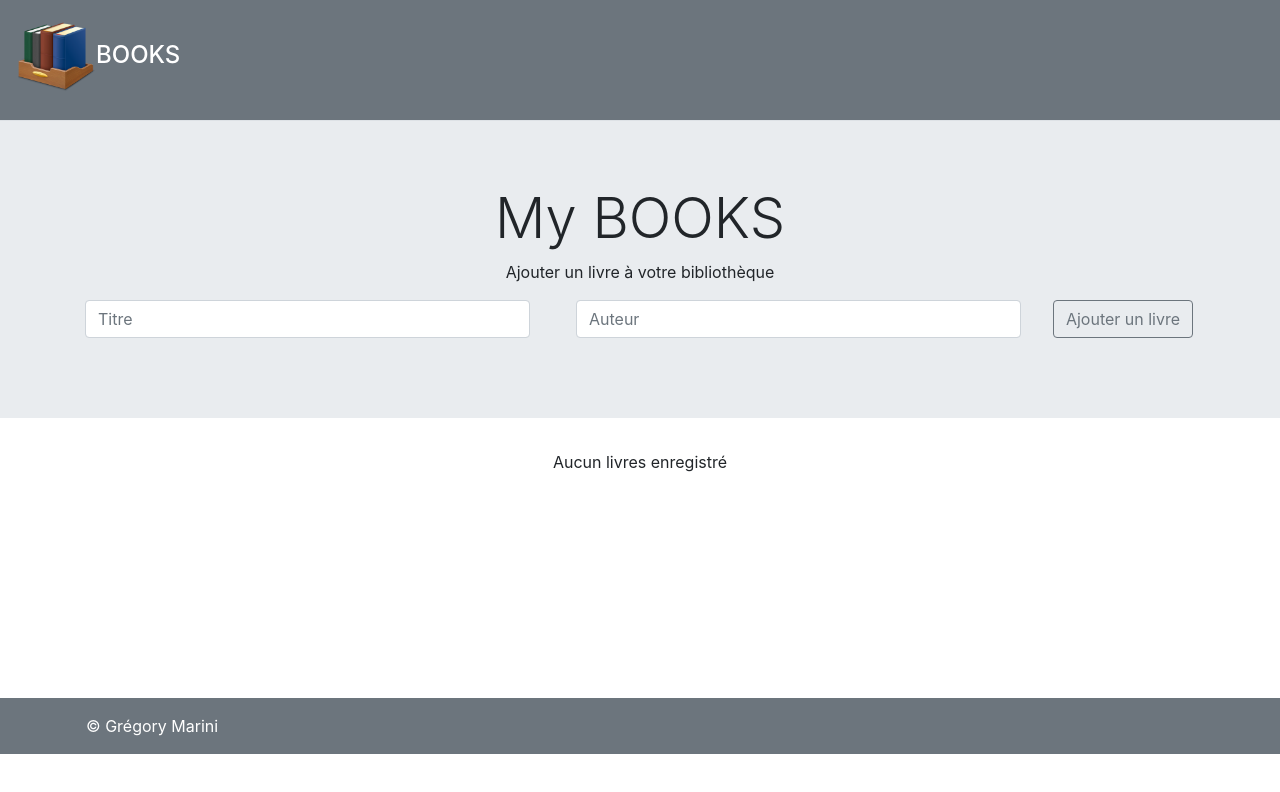
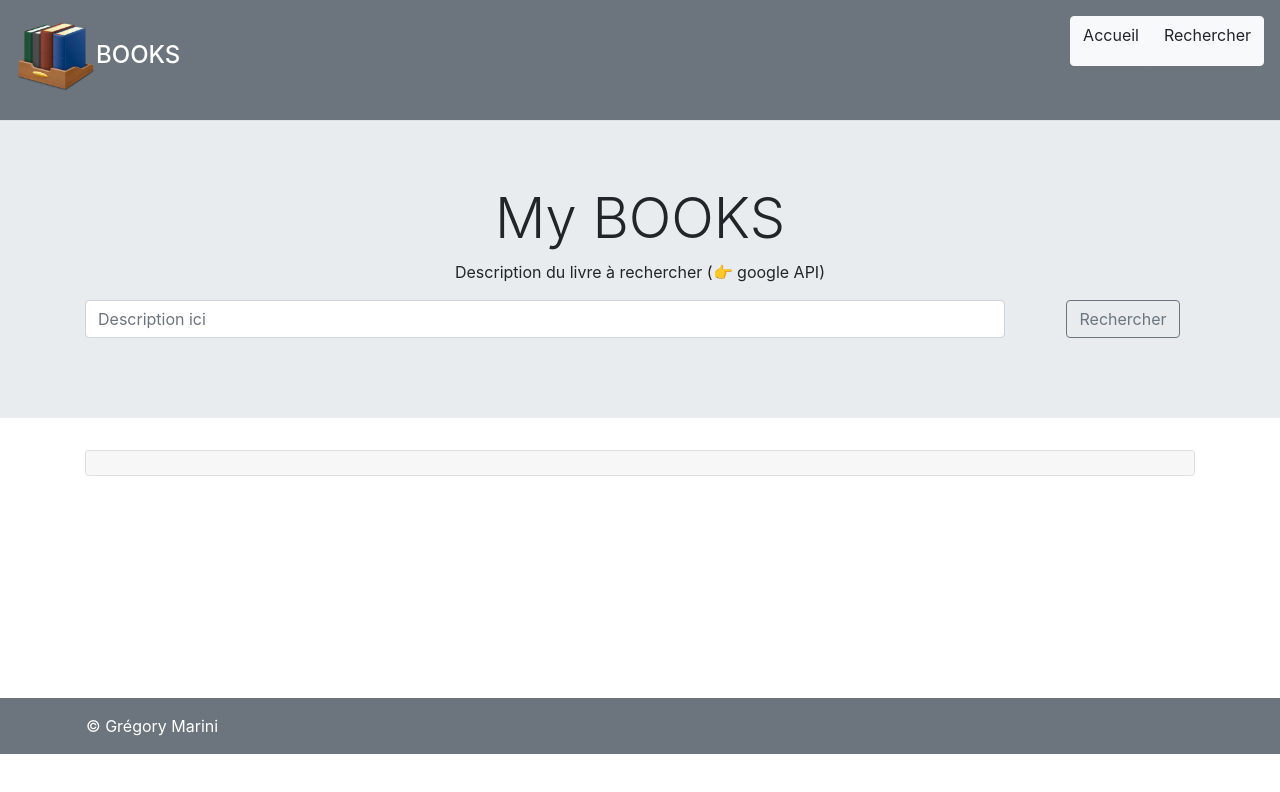
Before and after one commit to NMY0d4/ReactBooksApp, a React (Create React App) app: page /search in a window 1280 px wide. Shown: the top 792 px of the page. Built offline with nearby package versions, Linux system fonts and the light colour scheme.

Commit message:
mis en place de la nav, ajout du container pour la recherche de livre via google API

```diff
--- a/package.json
+++ b/package.json
@@ -11,6 +11,7 @@
     "react-dom": "^18.2.0",
     "react-flip-move": "^3.0.4",
     "react-redux": "^8.0.5",
+    "react-router-dom": "^6.4.3",
     "react-scripts": "5.0.1",
     "redux": "^4.2.0",
     "uuid": "^9.0.0",
--- a/src/App.js
+++ b/src/App.js
@@ -1,13 +1,20 @@
 import Footer from "./components/Footer";
+import { Routes, Route, BrowserRouter as Router } from "react-router-dom";
 import Navbar from "./components/Navbar";
 import AddBooks from "./containers/AddBooks";
+import SearchBooks from "./containers/SearchBooks";
 
 function App() {
     return (
         <div className="App">
-            <Navbar />
-            <AddBooks />
-            <Footer />
+            <Router>
+                <Navbar />
+                <Routes>
+                    <Route exact path="/" element={<AddBooks />} />
+                    <Route exact path="/search" element={<SearchBooks />} />
+                </Routes>
+                <Footer />
+            </Router>
         </div>
     );
 }
--- a/src/components/Navbar.js
+++ b/src/components/Navbar.js
@@ -1,4 +1,5 @@
 import React from "react";
+import { Link } from "react-router-dom";
 import BooksLogo from "../images/logoBooks.png";
 
 const Navbar = () => {
@@ -6,15 +7,23 @@ const Navbar = () => {
         <header>
             <div className="d-flex flex-column flex-md-row p-3 border-bottom bg-secondary text-white">
                 <h4 className="mr-md-auto">
-                    <a href="/" className="text-decoration-none text-white">
+                    <Link to="/" className="text-decoration-none text-white">
                         <img
                             id="headerLogo"
                             src={BooksLogo}
                             alt="Logo Books App"
                         />
                         BOOKS
-                    </a>
+                    </Link>
                 </h4>
+                <nav className="btn-group nav-right">
+                    <Link to="/" className="btn btn-light">
+                        Accueil
+                    </Link>
+                    <Link to="/search" className="btn btn-light">
+                        Rechercher
+                    </Link>
+                </nav>
             </div>
         </header>
     );
--- /dev/null
+++ b/src/containers/SearchBooks.js
@@ -0,0 +1,58 @@
+import React from "react";
+
+function SearchBooks() {
+    return (
+        <main role="main">
+            <div className="jumbotron jumbotron-fluid">
+                <div className="container text-center">
+                    <h1 className="display-4">My BOOKS</h1>
+
+                    <p>Description du livre à rechercher (👉 google API)</p>
+
+                    <form
+                        className="row justify-content-center"
+                        // onSubmit={handleSubmit}
+                    >
+                        <div className="col form-group">
+                            <input
+                                // value={title}
+                                type="text"
+                                className="form-control"
+                                placeholder="Description ici"
+                                required
+                            ></input>
+                        </div>
+                        <div className="col-2 form-group">
+                            <button className="btn btn-outline-secondary ml-3">
+                                Rechercher
+                            </button>
+                        </div>
+                    </form>
+                </div>
+            </div>
+
+            <div className="container" style={{ minHeight: "200px" }}>
+                <div className="accordion">
+                    <div className="card mb-2">
+                        <div className="card-header"></div>
+                        <div className="collapse" data-parent="accordion">
+                            <div className="card-body">
+                                {/*
+                                    -image
+                                    -Titre
+                                    -Auteur
+                                    -description
+                                    -Btn plus d'infos
+                                    -Btn Enregistrer
+
+                                     */}
+                            </div>
+                        </div>
+                    </div>
+                </div>
+            </div>
+        </main>
+    );
+}
+
+export default SearchBooks;
--- a/src/index.css
+++ b/src/index.css
@@ -15,3 +15,7 @@ code {
 #headerLogo {
     width: 5rem;
 }
+
+.nav-right {
+    height: 50px;
+}
```
Also changed, not shown: 1 other file (tests, documents, lock files or other folders).
